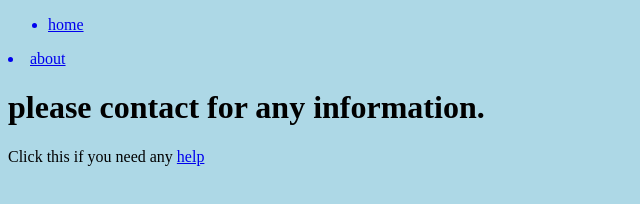
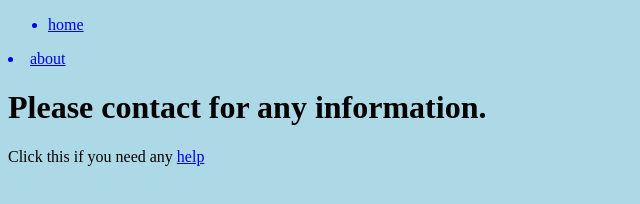
Before and after one commit to DylanC-dot/Capstone, a plain HTML site: page pages/contact.html in a window 1280 px wide. Shown: the whole page, without its empty margins (0-640 px from the left). Drawn offline with Linux system fonts and the light colour scheme.

Commit message:
Punctuation

```diff
--- a/pages/contact.html
+++ b/pages/contact.html
@@ -15,7 +15,7 @@
         </ul>
     </header>
     <main>
-        <h1>please contact for any information.</h1>
+        <h1>Please contact for any information.</h1>
     </main>
     <footer><p class="help">Click this if you need any <a href="https://downloadmoreram.com/"
         target="_blank">
```
